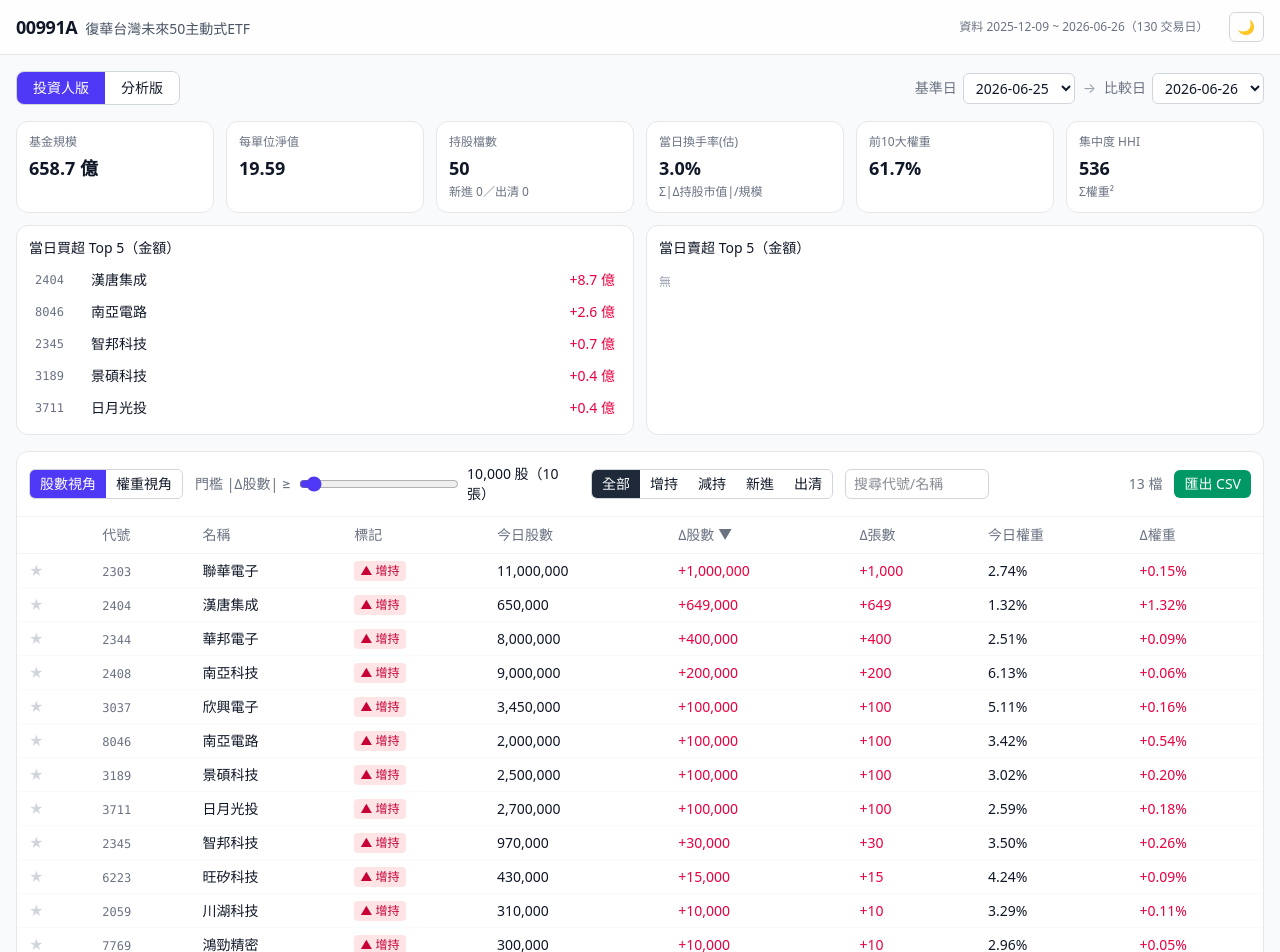
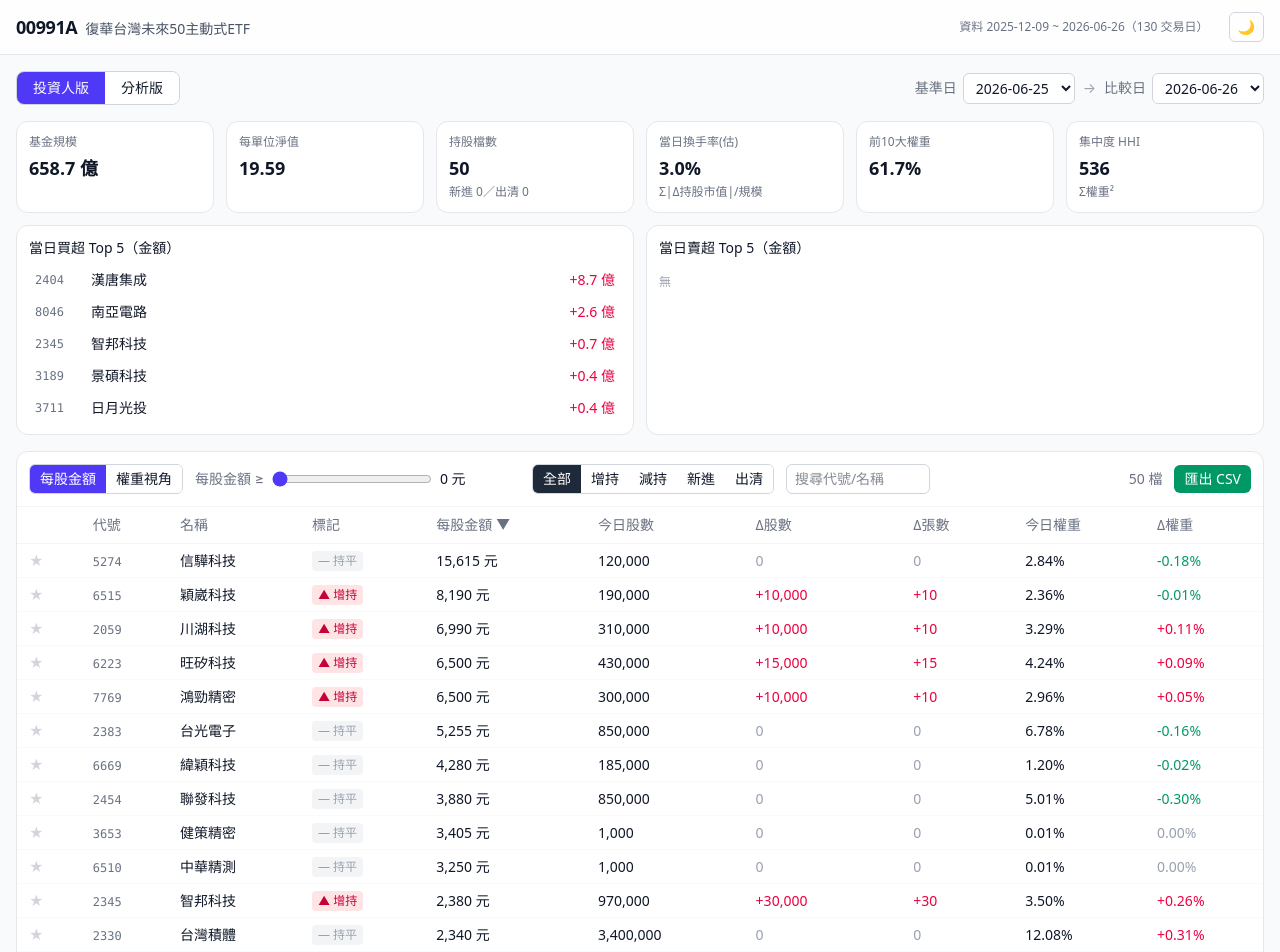
Before and after one commit to hsieh0916/stock-repo, a React (Vite) app in the folder web/: page / in a window 1280 px wide. Shown: the top 952 px of the page. Built offline with nearby package versions, Linux system fonts and the light colour scheme.

Commit message:
feat: 股數視角改以每股金額排序與篩選
Co-Authored-By: Claude Sonnet 4.6 <noreply@anthropic.com>

```diff
--- a/web/src/components/ChangeTable.tsx
+++ b/web/src/components/ChangeTable.tsx
@@ -20,7 +20,7 @@ import {
 } from '../lib/format'
 
 type Mode = 'all' | 'up' | 'down' | 'new' | 'exit'
-type Metric = 'shares' | 'weight'
+type Metric = 'price' | 'weight'
 
 interface Props {
   ds: Dataset
@@ -42,11 +42,11 @@ const MODES: { key: Mode; label: string }[] = [
 const ch = createColumnHelper<ChangeRow>()
 
 export function ChangeTable({ ds, baseDate, compareDate, onSelect, isWatched, onToggleWatch }: Props) {
-  const [threshold, setThreshold] = useState(10000)
+  const [priceThreshold, setPriceThreshold] = useState(0)
   const [mode, setMode] = useState<Mode>('all')
-  const [metric, setMetric] = useState<Metric>('shares')
+  const [metric, setMetric] = useState<Metric>('price')
   const [query, setQuery] = useState('')
-  const [sorting, setSorting] = useState<SortingState>([{ id: 'dShares', desc: true }])
+  const [sorting, setSorting] = useState<SortingState>([{ id: 'price', desc: true }])
 
   const allRows = useMemo(
     () => diffRows(ds, baseDate, compareDate),
@@ -60,14 +60,14 @@ export function ChangeTable({ ds, baseDate, compareDate, onSelect, isWatched, on
     return allRows.filter((r) => {
       if (weightAllMode) {
         if (r.shares <= 10000) return false
-      } else {
-        if (Math.abs(r.dShares) < threshold) return false
+      } else if (metric === 'price') {
+        if (r.price < priceThreshold) return false
       }
       if (mode !== 'all' && r.tag !== mode) return false
       if (q && !(r.code.toLowerCase().includes(q) || r.name.toLowerCase().includes(q))) return false
       return true
     })
-  }, [allRows, threshold, mode, metric, query, weightAllMode])
+  }, [allRows, priceThreshold, mode, metric, query, weightAllMode])
 
   const columns = useMemo(
     () => [
@@ -99,6 +99,10 @@ export function ChangeTable({ ds, baseDate, compareDate, onSelect, isWatched, on
       ch.accessor('tag', {
         header: '標記',
         cell: (c) => <Badge tag={c.getValue() as ChangeTag} />,
+      }),
+      ch.accessor('price', {
+        header: '每股金額',
+        cell: (c) => <span className="tabular-nums">{Math.round(c.getValue()).toLocaleString('en-US')} 元</span>,
       }),
       ch.accessor('shares', {
         header: '今日股數',
@@ -138,7 +142,7 @@ export function ChangeTable({ ds, baseDate, compareDate, onSelect, isWatched, on
 
   function switchMetric(m: Metric) {
     setMetric(m)
-    setSorting([{ id: m === 'shares' ? 'dShares' : 'dWeight', desc: true }])
+    setSorting([{ id: m === 'price' ? 'price' : 'dWeight', desc: true }])
   }
 
   function exportCsv() {
@@ -162,36 +166,36 @@ export function ChangeTable({ ds, baseDate, compareDate, onSelect, isWatched, on
       {/* controls */}
       <div className="flex flex-wrap items-center gap-3 p-3 border-b border-gray-100 dark:border-gray-800">
         <div className="inline-flex rounded-md border border-gray-300 dark:border-gray-700 overflow-hidden text-sm">
-          {(['shares', 'weight'] as Metric[]).map((m) => (
+          {(['price', 'weight'] as Metric[]).map((m) => (
             <button
               key={m}
               onClick={() => switchMetric(m)}
               className={`px-2.5 py-1 ${metric === m ? 'bg-indigo-600 text-white' : 'bg-white dark:bg-gray-800 hover:bg-gray-50 dark:hover:bg-gray-700'}`}
             >
-              {m === 'shares' ? '股數視角' : '權重視角'}
+              {m === 'price' ? '每股金額' : '權重視角'}
             </button>
           ))}
         </div>
 
         {weightAllMode ? (
           <span className="text-sm text-gray-500 dark:text-gray-400">顯示持股 &gt; 10 張的所有持股</span>
-        ) : (
+        ) : metric === 'price' ? (
           <div className="flex items-center gap-2 text-sm">
-            <span className="text-gray-500 dark:text-gray-400 whitespace-nowrap">門檻 |Δ股數| ≥</span>
+            <span className="text-gray-500 dark:text-gray-400 whitespace-nowrap">每股金額 ≥</span>
             <input
               type="range"
               min={0}
-              max={200000}
-              step={1000}
-              value={threshold}
-              onChange={(e) => setThreshold(Number(e.target.value))}
+              max={3000}
+              step={10}
+              value={priceThreshold}
+              onChange={(e) => setPriceThreshold(Number(e.target.value))}
               className="w-32 sm:w-40 accent-indigo-600"
             />
-            <span className="tabular-nums w-28">
-              {fmtInt(threshold)} 股（{(threshold / 1000).toLocaleString()} 張）
+            <span className="tabular-nums w-20">
+              {priceThreshold.toLocaleString()} 元
             </span>
           </div>
-        )}
+        ) : null}
 
         <div className="inline-flex rounded-md border border-gray-300 dark:border-gray-700 overflow-hidden text-sm">
           {MODES.map((m) => (
--- a/web/src/data/analytics.ts
+++ b/web/src/data/analytics.ts
@@ -20,6 +20,7 @@ export interface ChangeRow {
   weight: number // compare-date weight (%)
   prevWeight: number
   dWeight: number
+  price: number // estimated NT$/share (amount/shares; uses prev-day for exits)
   tag: ChangeTag
 }
 
@@ -63,6 +64,7 @@ export function diffRows(
     const weight = c?.weight ?? 0
     const prevWeight = b?.weight ?? 0
     const amount = c?.amount ?? 0
+    const price = shares > 0 ? amount / shares : (prevShares > 0 ? (b?.amount ?? 0) / prevShares : 0)
     let tag: ChangeTag
     if (!b && c) tag = 'new'
     else if (b && !c) tag = 'exit'
@@ -81,6 +83,7 @@ export function diffRows(
       weight,
       prevWeight,
       dWeight: weight - prevWeight,
+      price,
       tag,
     })
   }
```
